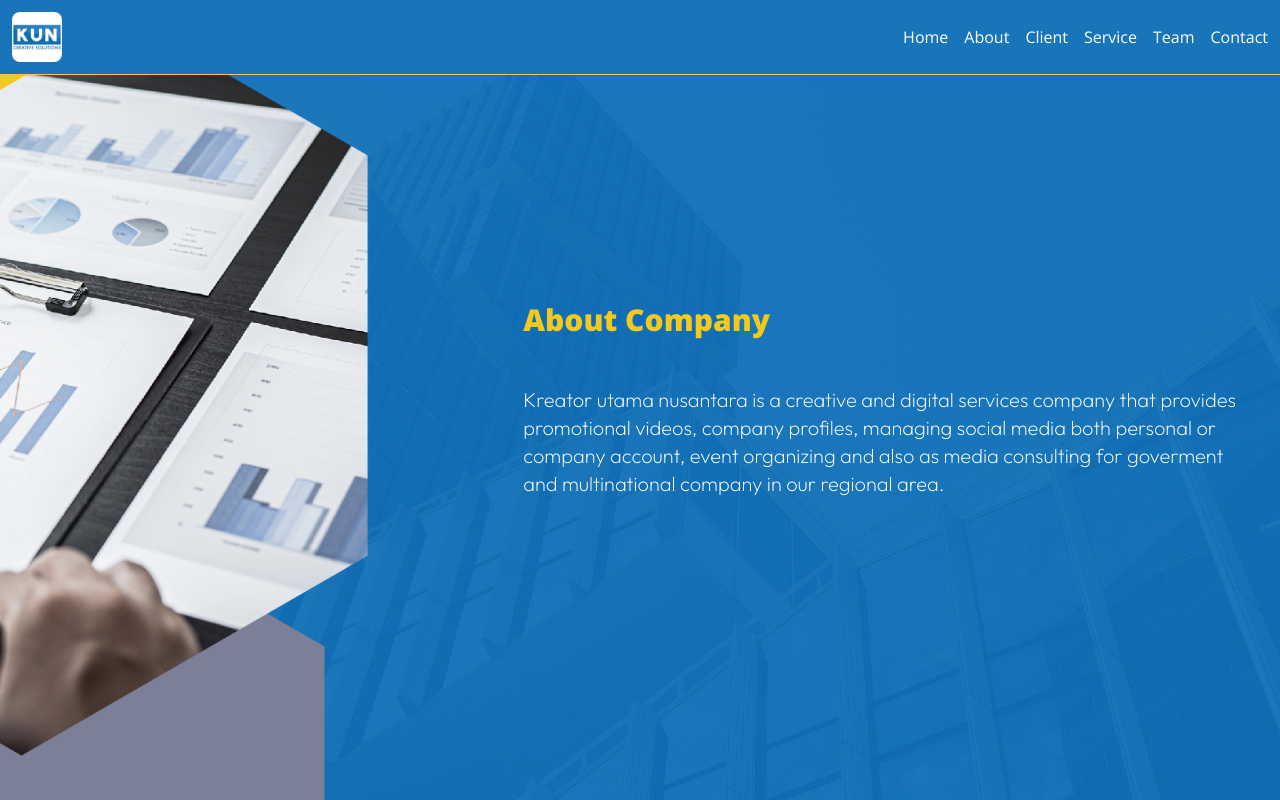
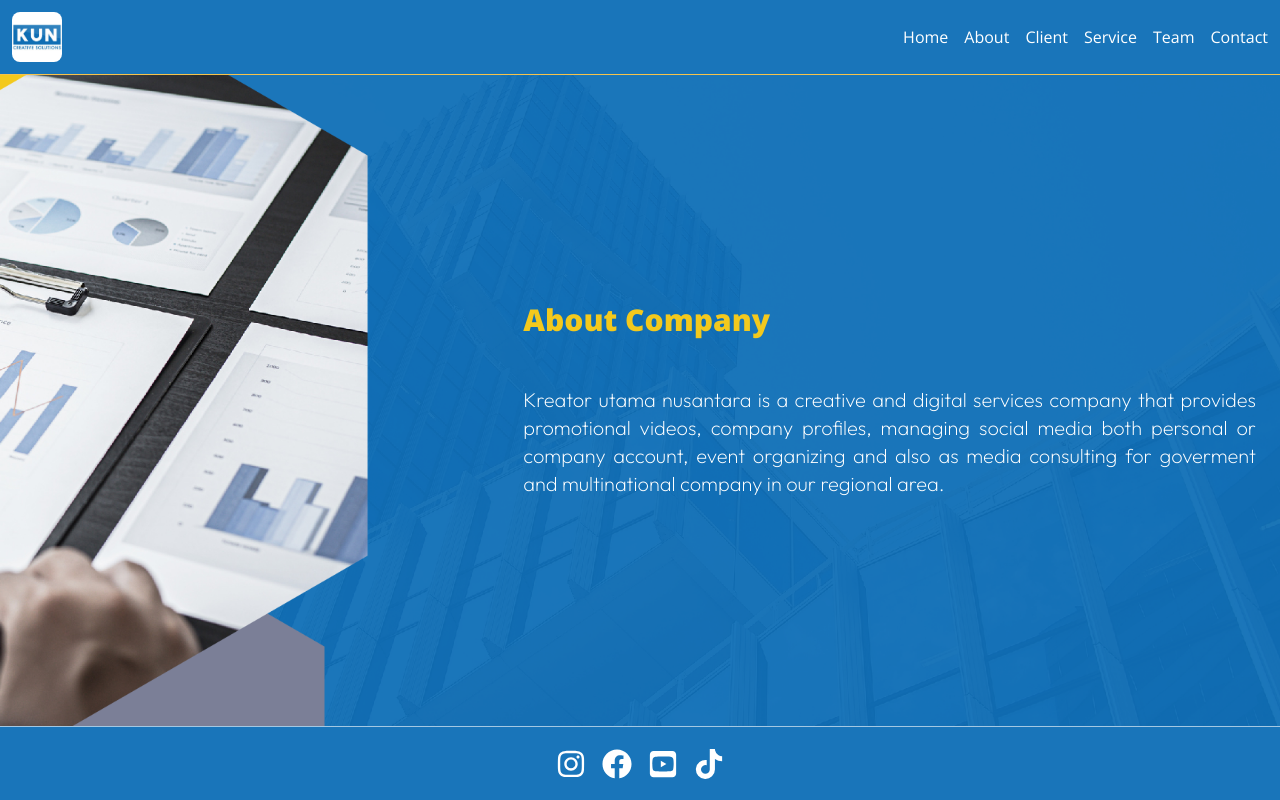
Before and after one commit to derikaquary/32-kun, a Next.js app: page /about in a window 1280 px wide. Built offline with nearby package versions, Linux system fonts and the light colour scheme.

Commit message:
finished the first about page

```diff
--- /dev/null
+++ b/app/_components/Footer.js
@@ -0,0 +1,17 @@
+import { FaInstagram } from "react-icons/fa";
+import { FaFacebook } from "react-icons/fa";
+import { FaSquareYoutube } from "react-icons/fa6";
+import { FaTiktok } from "react-icons/fa6";
+
+function Footer() {
+  return (
+    <div className="fixed bottom-0 left-0 right-0 z-[100] h-[74px] border-t-[1px] border-t-white/60 bg-primary flex flex-row items-center justify-center gap-4">
+      <FaInstagram color="white" size={30}/>
+      <FaFacebook color="white" size={30}/>
+      <FaSquareYoutube color="white" size={30}/>
+      <FaTiktok color="white" size={30}/>
+    </div>
+  );
+}
+
+export default Footer;
--- a/app/about/page.js
+++ b/app/about/page.js
@@ -27,7 +27,7 @@ function About() {
         </div>
         <div className="flex flex-row justify-center p-4 w-full">
           <div className="sm:w-2/5"></div>
-          <p className={`p-2 text-xl text-white ${outfit.className} sm:w-3/5 font-[200]`}>
+          <p className={`p-2 text-xl text-white ${outfit.className} sm:w-3/5 font-[200] text-justify`}>
             Kreator utama nusantara is a creative and digital services company
             that provides promotional videos, company profiles, managing social
             media both personal or company account, event organizing and also as
--- a/app/layout.js
+++ b/app/layout.js
@@ -1,7 +1,8 @@
-import localFont from "next/font/local";
 import "./_style/globals.css";
+import { Open_Sans } from "next/font/google";
 import Header from "./_components/Header";
-import { Open_Sans } from "next/font/google";
+import Footer from "./_components/Footer";
+
 
 const openSans = Open_Sans({
   subsets: ["latin"],
@@ -20,6 +21,7 @@ export default function RootLayout({ children }) {
         className={`overflow-x-hidden antialiased ${openSans.className}`}> {/* Prevent horizontal overflow */}
         <Header />
         {children}
+        <Footer/>
       </body>
     </html>
   );
```
